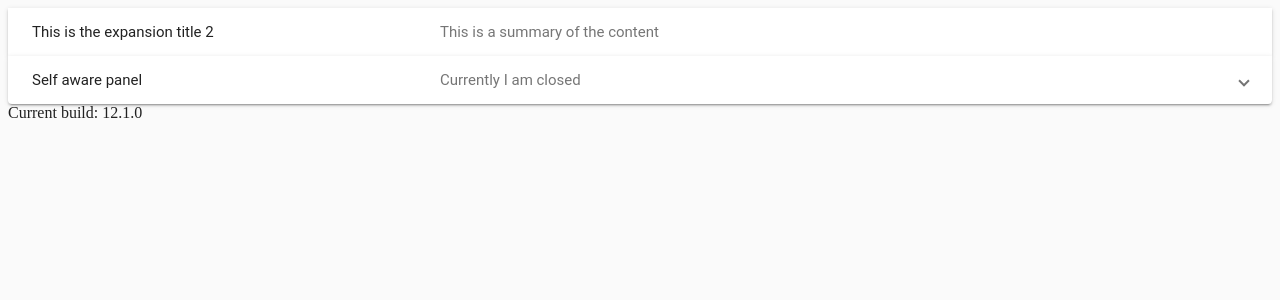
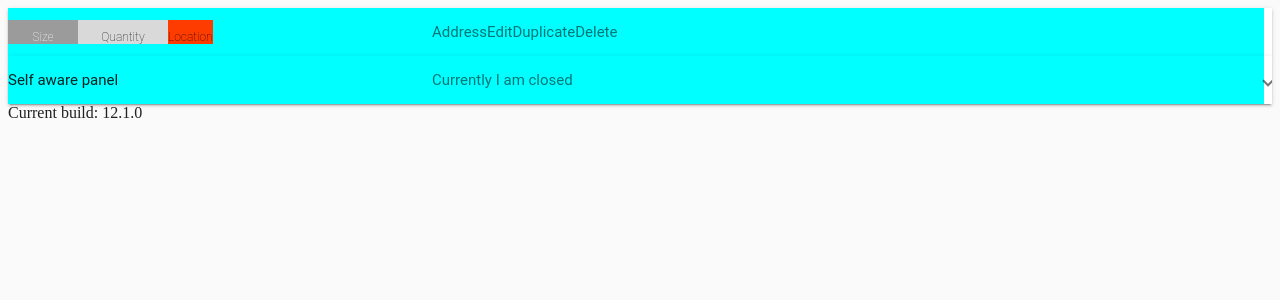
Before and after one commit to elwood-berry/esb-material-base, an Angular app: page / in a window 1280 px wide. Shown: the top 300 px of the page. Built offline with nearby package versions, Linux system fonts and the light colour scheme.

Commit message:
4 files modified

```diff
--- a/package.json
+++ b/package.json
@@ -8,6 +8,7 @@
     "@angular/common": "^12.1.1",
     "@angular/compiler": "^12.1.1",
     "@angular/core": "^12.1.1",
+    "@angular/flex-layout": "^12.0.0-beta.34",
     "@angular/forms": "^12.1.1",
     "@angular/material": "^12.1.1",
     "@angular/platform-browser": "^12.1.1",
--- a/src/app/app.module.ts
+++ b/src/app/app.module.ts
@@ -8,6 +8,9 @@ import { BrowserModule } from '@angular/platform-browser';
 import { FormsModule } from '@angular/forms';
 import { platformBrowserDynamic } from '@angular/platform-browser-dynamic';
 import { BrowserAnimationsModule } from '@angular/platform-browser/animations';
+
+// ANGULAR | FLEX LAYOUT
+import { FlexLayoutModule } from '@angular/flex-layout';
 
 // ANGULAR | CDK  | COMPONENT TEMPLATE
 import { A11yModule } from '@angular/cdk/a11y';
@@ -109,7 +112,8 @@ import { BaseExpansionComponent } from './components/base-expansion/base-expansi
     MatTreeModule,
     OverlayModule,
     PortalModule,
-    ScrollingModule
+    ScrollingModule,
+    FlexLayoutModule
   ],
   declarations: [AppComponent, BaseExpansionComponent],
   bootstrap: [AppComponent]
--- a/src/app/components/base-expansion/base-expansion.component.html
+++ b/src/app/components/base-expansion/base-expansion.component.html
@@ -1,13 +1,24 @@
-
 <mat-accordion class="base-accordion">
-
   <mat-expansion-panel hideToggle>
     <mat-expansion-panel-header>
       <mat-panel-title>
-        This is the expansion title 2
+        <div class="advance-multi-location-title" fxLayout="row">
+          <div class="title-size">Size</div>
+          <div class="title-qty">Quantity</div>
+          <div class="title-location">Location</div>
+        </div>
       </mat-panel-title>
+
       <mat-panel-description>
-        This is a summary of the content
+        <div fxLayout="row">
+          <div>Address</div>
+
+          <div fxLayout="row">
+            <div>Edit</div>
+            <div>Duplicate</div>
+            <div>Delete</div>
+          </div>
+        </div>
       </mat-panel-description>
     </mat-expansion-panel-header>
     <p>This is the primary content of the panel.</p>
@@ -26,5 +37,4 @@
     </mat-expansion-panel-header>
     <p>I'm visible because I am open</p>
   </mat-expansion-panel>
-
 </mat-accordion>
--- a/src/app/components/base-expansion/base-expansion.component.scss
+++ b/src/app/components/base-expansion/base-expansion.component.scss
@@ -6,9 +6,55 @@ BASE EXPANSION
   background-color: aqua !important;
 
   .mat-expansion-panel {
+    // FIRST
     &:first-of-type {
       border-top-right-radius: 0px !important;
       border-top-left-radius: 0px !important;
     }
+
+    // LAST
+    &:last-of-type {
+      border-bottom-right-radius: 0px !important;
+      border-bottom-left-radius: 0px !important;
+    }
+
+    // HEADER.
+    .mat-expansion-panel-header {
+      padding: 0;
+
+      .mat-content {
+        background-color: aqua !important;
+        height: inherit;
+      }
+    }
   }
 }
+
+/*
+ADVANCE MULTI LOCATION TITLE
+Multiple Shipping Locations
+*/
+@mixin default-multi-location-title {
+  font-size: 12px;
+  font-weight: 100;
+  padding-top: 10px;
+  text-align: center;
+}
+
+.advance-multi-location-title {
+  .title-size {
+    @include default-multi-location-title;
+    background-color: #9b9b9b !important;
+    color: #fff;
+    width: 70px;
+  }
+  .title-qty {
+    @include default-multi-location-title;
+    background-color: #d9d9d9 !important;
+    width: 90px;
+  }
+  .title-location {
+    @include default-multi-location-title;
+    background-color: rgb(255, 60, 0) !important;
+  }
+}
```
